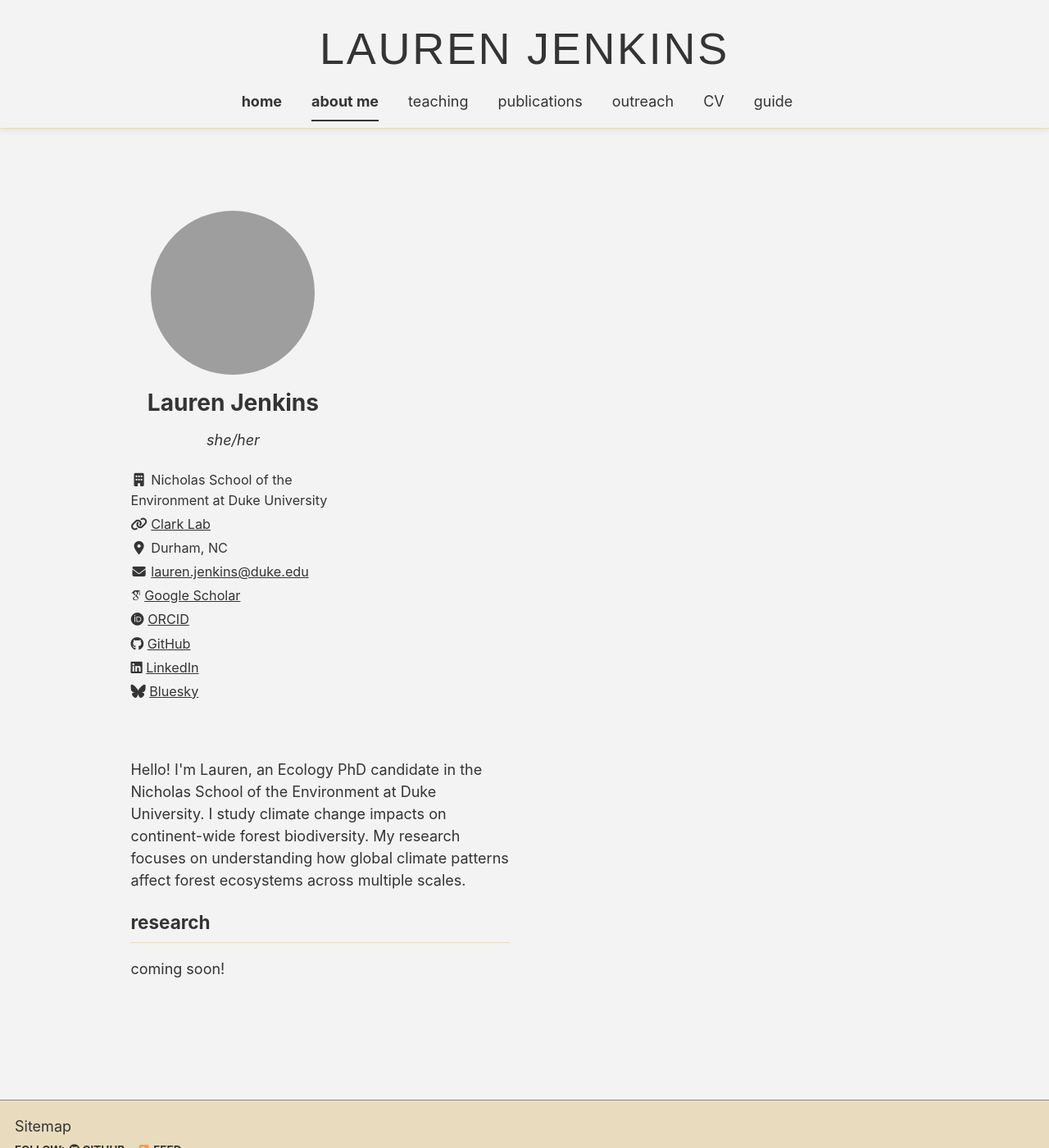
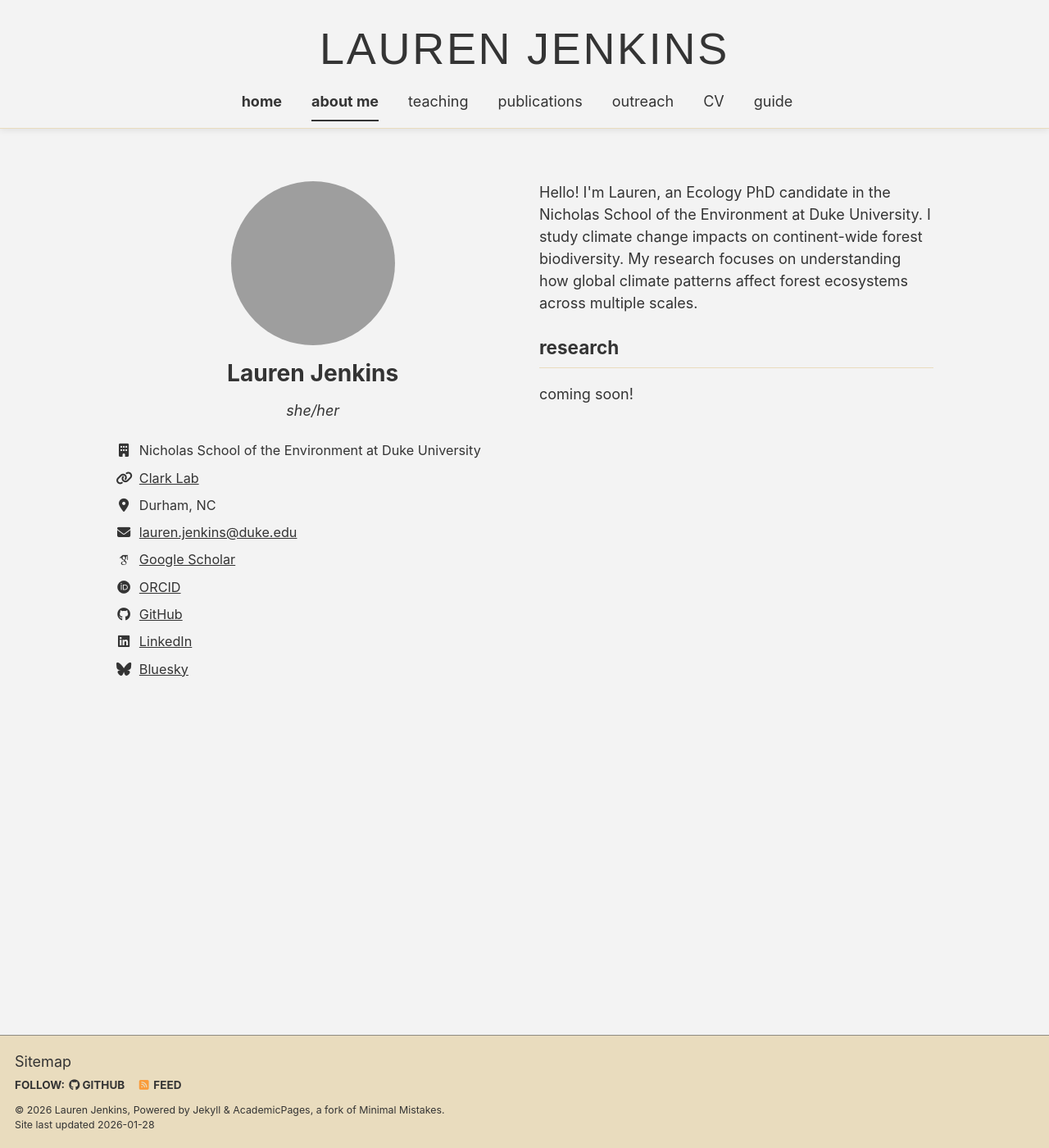
Before and after one commit to jenkinslauren/jenkinslauren.github.io, a Jekyll site: the page built from _pages/about.md, in a window 1280 px wide and 1400 px high. Shown: the whole window at 82% size. Built offline with Jekyll 4.4.1, drawn with Linux system fonts in a browser that asks for light colours; some web fonts are replaced; a script bundle is joined from its source files by our own code; library files that are not in the unit come from our copies; grey boxes are pictures that could not be loaded.

Commit message:
Update _page.scss

```diff
--- a/_sass/layout/_page.scss
+++ b/_sass/layout/_page.scss
@@ -403,14 +403,10 @@
 }
 
 .about-section {
-  display: grid;
-  grid-template-columns: 1fr 1fr;
-  gap: 2em;
-  margin: 2em 0;
+  display: flex;
+  justify-content: center;
+  padding: 2rem 1rem;
 
-  @media (max-width: 768px) {
-    grid-template-columns: 1fr;
-  }
 }
 
 .about-text {
@@ -418,6 +414,52 @@
     font-size: 0.8em;
     line-height: 1.6;
   }
+}
+
+.about-header {
+  display: flex;
+  flex-wrap: wrap; /* stack on smaller screens */
+  max-width: 1000px; /* limits width so content is centered */
+  width: 100%;
+  gap: 2rem; /* space between left and right columns */
+}
+
+.about-left, .about-right {
+  flex: 1; /* each column takes up equal space */
+  min-width: 280px; /* prevents columns from shrinking too small */
+}
+
+/* Profile photo styling */
+.profile-photo {
+  width: 200px;
+  height: 200px;
+  border-radius: 50%;
+  object-fit: cover;
+  margin-bottom: 1rem;
+}
+
+/* Social links styling */
+.social-links {
+  list-style: none;
+  padding: 0;
+  margin-top: 1rem;
+}
+
+.social-links li {
+  margin-bottom: 0.5rem;
+  display: flex;
+  align-items: center;
+}
+
+.social-links li i {
+  margin-right: 0.5rem;
+  width: 1.2em;
+  text-align: center;
+}
+
+/* Right column text */
+.about-right h2 {
+  margin-top: 1.5rem;
 }
 
 .photo-scroll {
```
